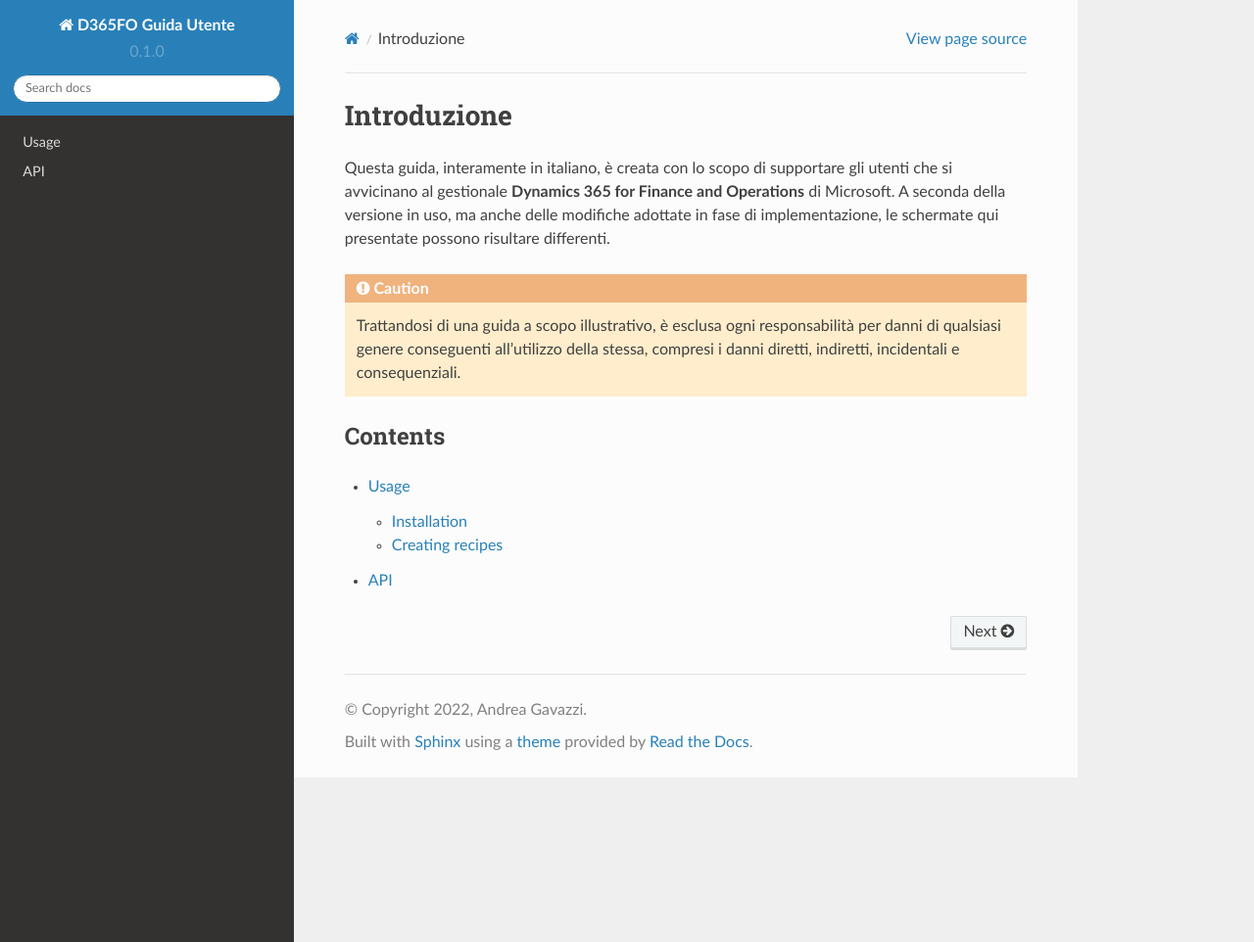
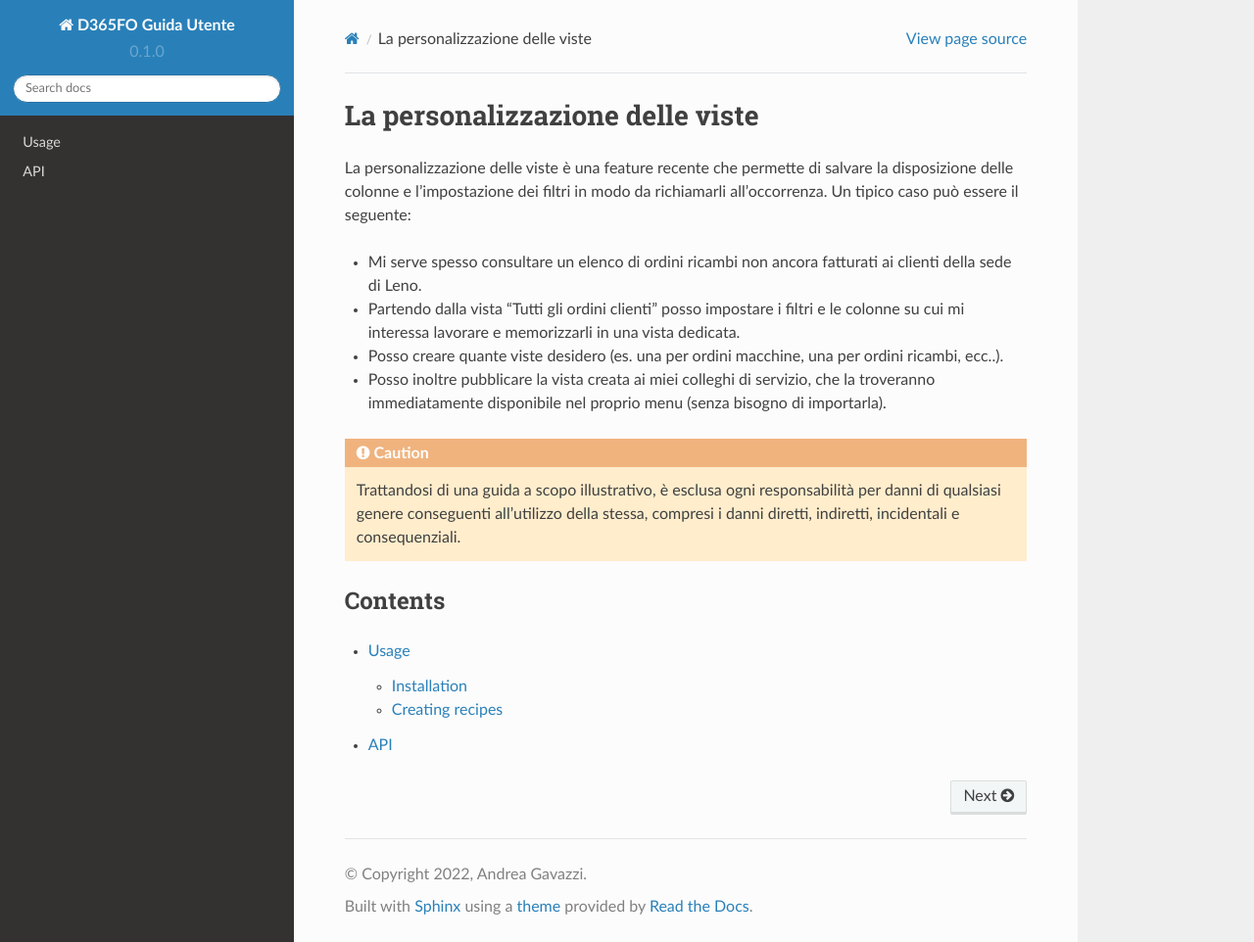
Before and after one commit to andreagavazzi/Dynamics365FO, a Sphinx documentation site: the page built from docs/source/index.rst, in a window 1280 px wide and 962 px high. Shown: the whole window at 98% size. Built offline with Sphinx 7.4.7 and the Read the Docs theme 2.0.0, drawn with Linux system fonts in a browser that asks for light colours.

Commit message:
Update index.rst

```diff
--- a/docs/source/index.rst
+++ b/docs/source/index.rst
@@ -1,8 +1,12 @@
-Introduzione
-===================================
+La personalizzazione delle viste
+==================================
 
-Questa guida, interamente in italiano, è creata con lo scopo di supportare gli utenti che si avvicinano al gestionale **Dynamics 365 for Finance and Operations** di Microsoft.
-A seconda della versione in uso, ma anche delle modifiche adottate in fase di implementazione, le schermate qui presentate possono risultare differenti.
+La personalizzazione delle viste è una feature recente che permette di salvare la disposizione delle colonne e l’impostazione dei filtri in modo da richiamarli all’occorrenza. Un tipico caso può essere il seguente:
+
+- Mi serve spesso consultare un elenco di ordini ricambi non ancora fatturati ai clienti della sede di Leno.
+- Partendo dalla vista “Tutti gli ordini clienti” posso impostare i filtri e le colonne su cui mi interessa lavorare e memorizzarli in una vista dedicata.
+- Posso creare quante viste desidero (es. una per ordini macchine, una per ordini ricambi, ecc..).
+- Posso inoltre pubblicare la vista creata ai miei colleghi di servizio, che la troveranno immediatamente disponibile nel proprio menu (senza bisogno di importarla).
 
 .. Caution:: Trattandosi di una guida a scopo illustrativo, è esclusa ogni responsabilità per danni di qualsiasi genere conseguenti all’utilizzo della stessa, compresi i danni diretti, indiretti, incidentali e consequenziali.
 
```
